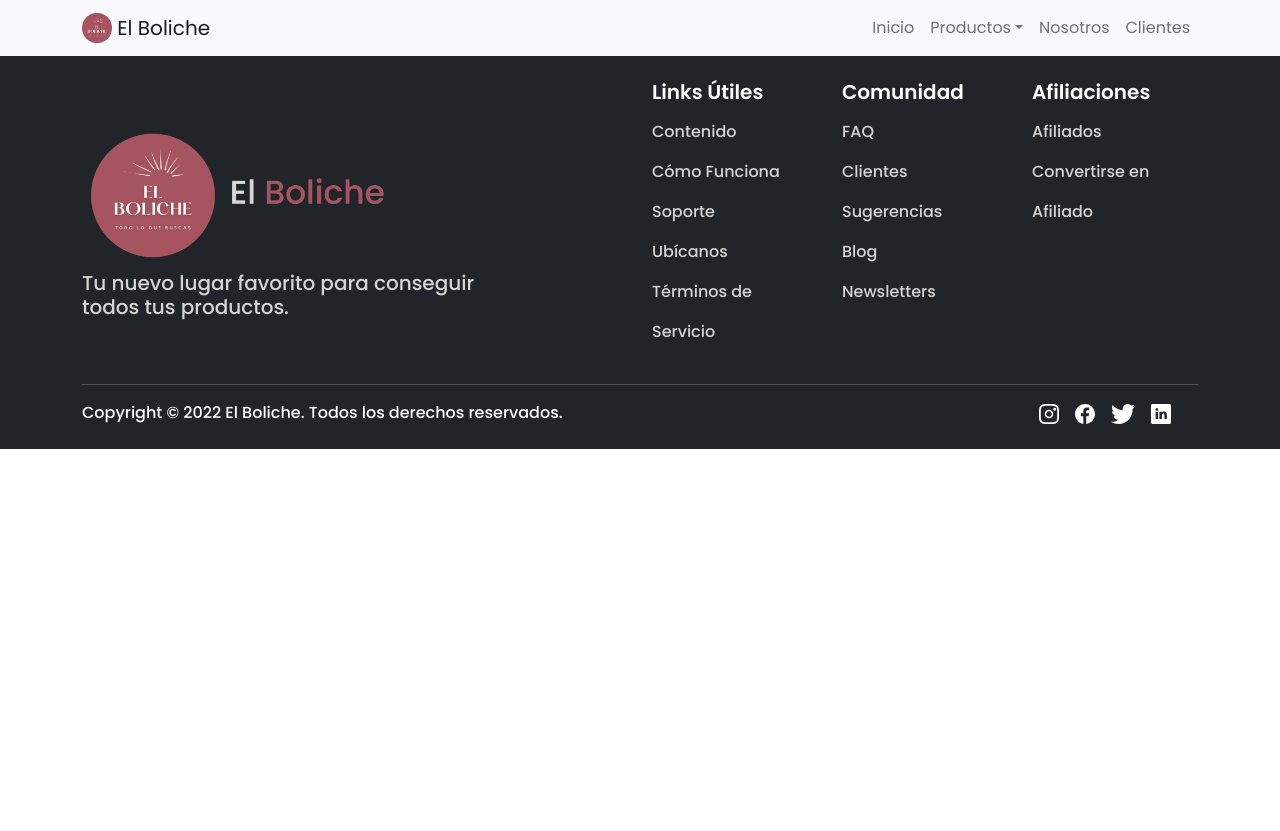
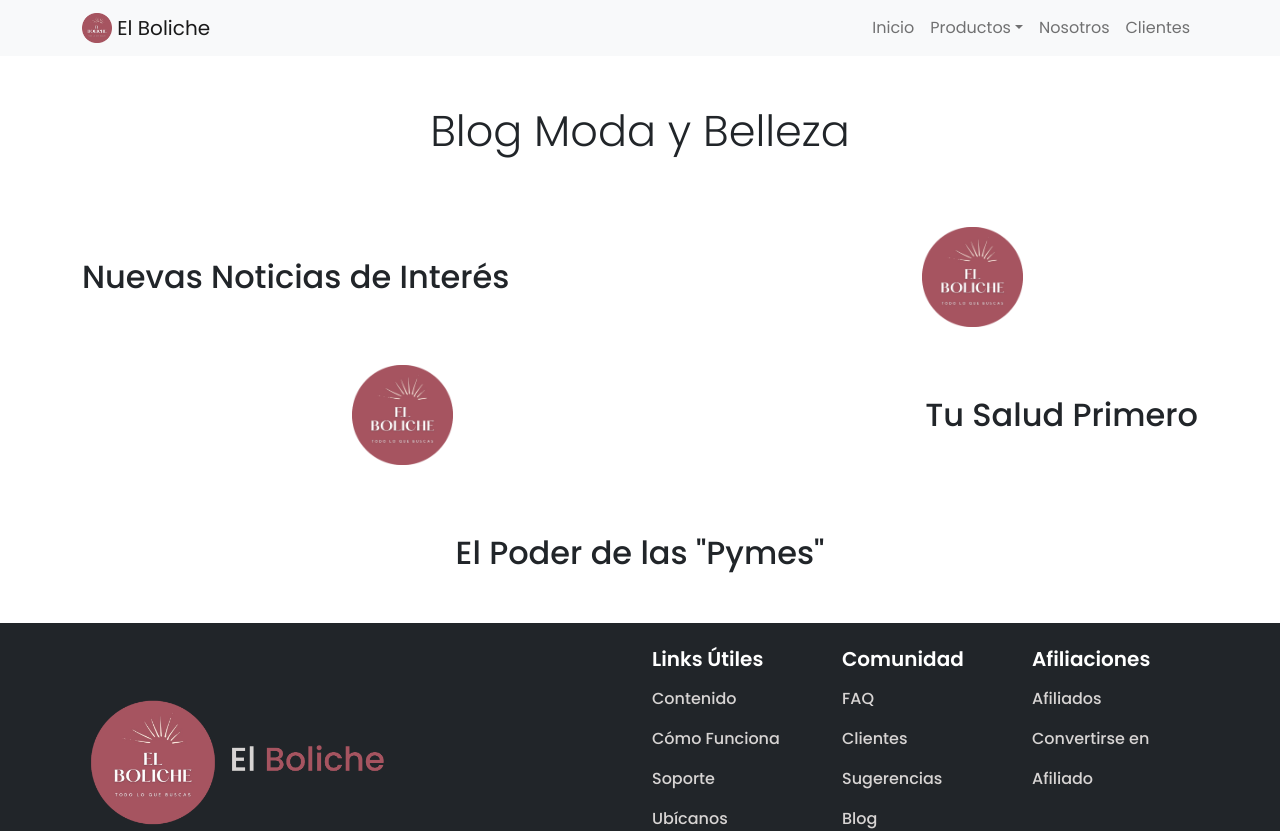
Before and after one commit to tsalinasv/TrabajoDS, a React (Create React App) app: page /blog in a window 1280 px wide. Shown: the top 831 px of the page. Before the commit the page ends 800 px from the top, so only its background shows below. Built offline with nearby package versions, Linux system fonts and the light colour scheme.

Commit message:
cambios, nueva pag y mapa

```diff
--- /dev/null
+++ b/src/components/Navegacion/Extra.jsx
@@ -0,0 +1,30 @@
+import React from 'react'
+import Logo from "./Fotos/Logo.png";
+
+function Extra() {
+  return (
+    <div>
+        <div className='container'>
+            <h1 className="d-flex align-items-center justify-content-center" style={{fontWeight: 300, fontSize:43, marginTop:50, marginBottom:50}}>Blog Moda y Belleza</h1>
+            <div className='row'>
+                <div className='col-md-7 d-flex align-items-center justify-content-start'>
+                    <h2 style={{fontWeight:500, marginBottom:50, marginTop:50}}>Nuevas Noticias de Interés</h2>
+                </div>
+                <div className='col-md-5 d-flex align-items-center justify-content-center'>
+                    <img src={Logo} height="100"/>
+                </div>
+            </div>
+            <div className='row'>
+                <div className='col-md-7 d-flex align-items-center justify-content-center'>
+                    <img src={Logo} height="100"/>
+                </div>
+                <div className='col-md-5 d-flex align-items-center justify-content-end'>
+                    <h2 style={{fontWeight:500, marginBottom:50, marginTop:50}}>Tu Salud Primero</h2>
+                </div>
+            </div>
+            <h2 className="d-flex align-items-center justify-content-center"style={{fontWeight:500, marginBottom:50, marginTop:50}}>El Poder de las "Pymes"</h2>
+        </div>
+    </div>
+  )
+}
+export default Extra;
--- a/src/components/Navegacion/Footer.jsx
+++ b/src/components/Navegacion/Footer.jsx
@@ -17,7 +17,7 @@
                     </div>
                     <ul className='col-md-2 justify-content-start list-unstyled' style = {{lineHeight: 2.5, fontWeight: 500}}>
                         <li><h5 style={{fontWeight: 600, color: "white"}}>Links Útiles</h5></li>
-                        <li><NavLink to="/contenido">Contenido</NavLink></li>
+                        <li><NavLink to="/contenido/#Ventas">Contenido</NavLink></li>
                         <li><NavLink to="/contenido">Cómo Funciona</NavLink></li>
                         <li><NavLink to="/soporte">Soporte</NavLink></li>
                         <li><NavLink to ="/contenido">Ubícanos</NavLink></li>
--- a/src/components/Navegacion/Info.jsx
+++ b/src/components/Navegacion/Info.jsx
@@ -1,5 +1,5 @@
 import React from 'react'
-import Logo2 from "./Fotos/Logo2.png";
+import Mapa from "./Fotos/Mapa.png";
 
 function info() {
   return (
@@ -8,7 +8,7 @@
           <div className='row' style={{marginTop:50, marginBottom:50}}>
             <div className='col-md-6 d-flex align-items-start justify-content-start'>
               <div className='row'>
-                <h1 style={{fontWeight: 800, fontSize:43}}>¿Que Vendemos?</h1>
+                <h1 id="Ventas" style={{fontWeight: 800, fontSize:43}}>¿Que Vendemos?</h1>
                 <p style={{fontWeight: 500, fontSize:19, color:"grey"}}>"Lorem ipsum dolor sit amet, consectetur adipiscing elit, sed do eiusmod tempor incididunt ut labore et dolore magna aliqu</p>
               </div>
             </div>
@@ -30,9 +30,9 @@
             </div>
           </div>
             <h1 style={{fontWeight: 800, fontSize:43}}>Ubícanos</h1>
-            <p style={{fontWeight: 500, fontSize:19, color:"grey"}}>Aquí podrás ver todas las comunas de Santiago que califican para entregas presenciales, y los puntos de encuentro en dichas comunas.</p>
+            <p style={{fontWeight: 500, fontSize:19, color:"grey"}}>Aquí podrás ver todas las comunas de Santiago que ACTUALMENTE califican para entregas presenciales. Los puntos de encuentro en dichas comunas se deben coordinar directamente una vez realizada la compra.</p>
             <div className='d-flex align-items-center justify-content-center' style={{marginTop: 50, marginBottom: 50}}>
-              <img src={Logo2} height="400" style={{borderRadius:20}}/>
+              <img src={Mapa} height="400" style={{borderRadius:20}}/>
             </div>
             <h1 style={{fontWeight: 800, fontSize:43}}>Términos de Servicio</h1>
             <p style={{fontWeight: 500, fontSize:19, color:"grey", marginBottom:50}}>"Lorem ipsum dolor sit amet, consectetur adipiscing elit, sed do eiusmod tempor incididunt ut labore et dolore magna aliqu</p>
--- a/src/components/Navegacion/Testimonios.jsx
+++ b/src/components/Navegacion/Testimonios.jsx
@@ -1,5 +1,4 @@
 import React from 'react'
-import Button from 'react-bootstrap/Button';
 import Like from "./Fotos/Like.png";
 import { Form } from 'react-formio';
 
--- a/src/components/Paginas/Blog.js
+++ b/src/components/Paginas/Blog.js
@@ -1,4 +1,5 @@
 import React from 'react'
+import Extra from '../Navegacion/Extra';
 import Footer from '../Navegacion/Footer';
 import Barra_nav from '../Navegacion/Nav'
 
@@ -6,6 +7,7 @@
   return (
     <div>
         <Barra_nav/>
+        <Extra/>
         <Footer/>
     </div>
   )
```
Also changed, not shown: public/robots.txt (deleted), src/components/Navegacion/Fotos/Mapa.png (added).
